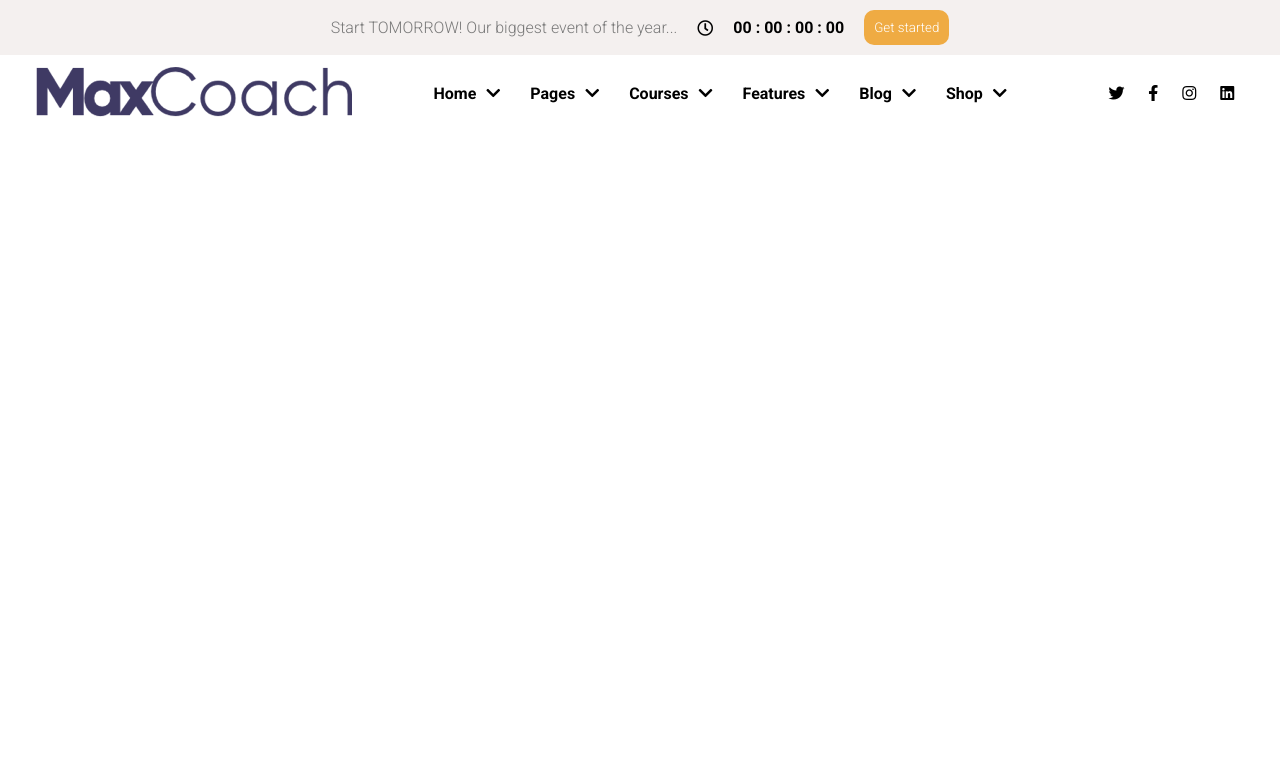
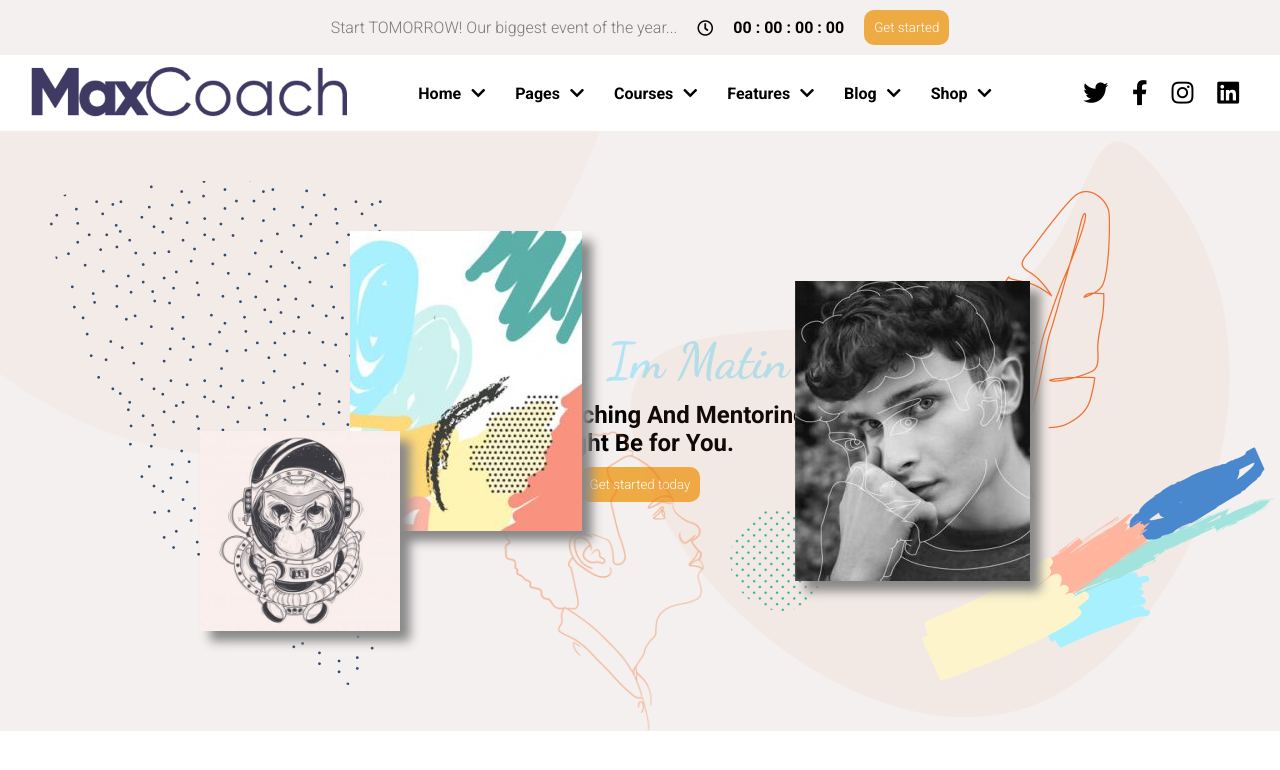
Before and after one commit to ulisse-fontanot/proj-html-vuejs, a plain HTML site: page index.html in a window 1280 px wide. Drawn offline with nearby package versions, Linux system fonts and the light colour scheme.

Commit message:
fino a jumbo

```diff
--- a/css/style.css
+++ b/css/style.css
@@ -23,6 +23,7 @@
 .text-celeste{
   color: #b1e4f4;
   font-family: 'Dancing Script', cursive;
+  font-weight: bold;
 }
 
 .text-lightgrey{
@@ -116,7 +117,93 @@ li{
   flex-direction: row;
   font-weight: bold;
 }
+
+.menu .social i{
+  font-size: 25px;
+}
 /* MENU */
 
+/* JUMBO */
+.jumbo{
+  height: 600px;
+  position: relative;
+}
+
+.jumbo-title{
+  display: flex;
+  flex-direction: column;
+  align-items: center;
+  text-align: center;
+  width: 400px;
+  margin: auto;
+  padding-top: 200px;
+}
+
+.jumbo-title strong{
+  font-size: 50px;
+}
+
+.alto-sx-orange{
+  position: absolute;
+  top: 0;
+}
+
+.centro-dx-orange{
+  position: absolute;
+  top: 10px;
+  right: 50px;
+}
+
+.left-pallini-blu{
+  position: absolute;
+  top: 50px;
+  left: 50px;
+}
+
+.profilo{
+  position: absolute;
+  top: 300px;
+  left: 500px;
+}
+
+.foglia{
+  position: absolute;
+  top: 60px;
+  right: 170px;
+}
+
+.segni{
+  position: absolute;
+  bottom: 50px;
+  right: 5px;
+}
+
+.scimmia{
+  position: absolute;
+  height: 200px;
+  top: 300px;
+  left: 200px;
+  z-index: 2;
+}
+
+.quadro{
+  position: absolute;
+  top: 100px;
+  left: 350px;
+}
+
+.ragazzo{
+  position: absolute;
+  top: 150px;
+  right: 250px;
+  z-index: 2;
+}
+
+.pallini-verdi{
+  position: absolute;
+  bottom: 120px;
+  right: 450px;
+}
+/* JUMBO */
 
 /* HEADER */
--- a/index.html
+++ b/index.html
@@ -44,8 +44,22 @@
       </section>
       <!-- MENU -->
       <!-- JUMBO -->
-      <section class="jumbo">
-
+      <section class="jumbo bg-lightgrey">
+        <div class="jumbo-title">
+          <strong class="text-celeste">Hello, Im Matin</strong>
+          <h2 class="p-tb-10">Artist Coaching And Mentoring Might Be for You.</h2>
+          <button class="bg-orange text-white button" type="button"> Get started today</button>
+        </div>
+        <img src="img/artist-shape-02-600x324.png" class="alto-sx-orange">
+        <img src="img/artist-shape-01-600x577.png" class="centro-dx-orange">
+        <img src="img/artist-shape-03.png" class="left-pallini-blu">
+        <img src="img/artist-hero-image-03-204x300.png" class="profilo">
+        <img src="img/artist-shape-04.png" class="foglia">
+        <img src="img/artist-shape-05.png" class="segni">
+        <img src="img/artist-course-05-480x480.jpg" class="scimmia shadow">
+        <img src="img/artist-hero-image-02-232x300.jpg" class="quadro shadow">
+        <img src="img/artist-hero-image-04-235x300.jpg" class="ragazzo shadow">
+        <img src="img/maxcoach-shape-05-100x100.png" class="pallini-verdi">
       </section>
       <!-- JUMBO -->
     </header>
```
